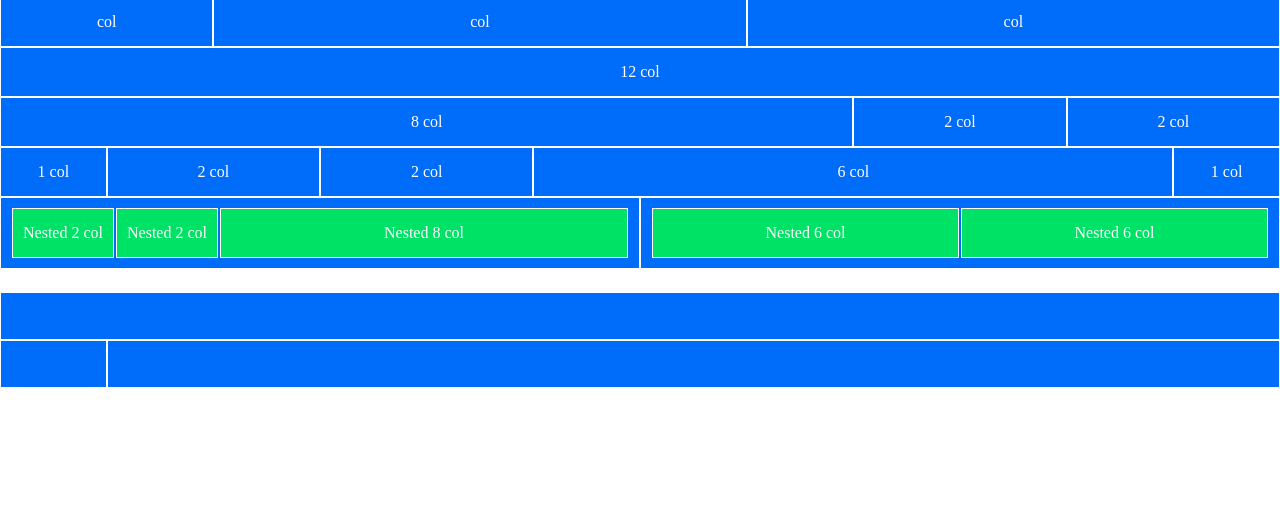
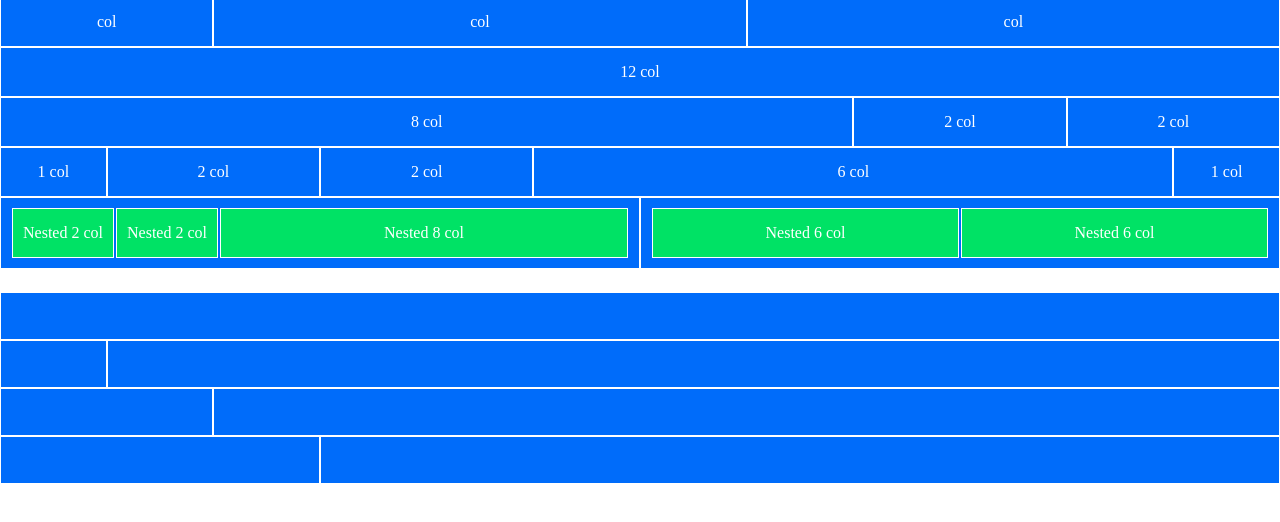
Before and after one commit to RominaMalimban/html-css-12bool, a plain HTML site: page index.html in a window 1280 px wide. Shown: the part 90-612 px from the top of the page. Drawn offline with Linux system fonts and the light colour scheme.

Commit message:
row 3 e row 4 container 2

```diff
--- a/index.html
+++ b/index.html
@@ -86,6 +86,17 @@
             <div class="col-11"></div>
         </div>
 
+        <!-- row 3 -->
+        <div class="row">
+            <div class="col-2"></div>
+            <div class="col-10"></div>
+        </div>
+
+        <!-- row 4 -->
+        <div class="row">
+            <div class="col-3"></div>
+            <div class="col-9"></div>
+        </div>
     </div>
 </body>
 </html>
```
